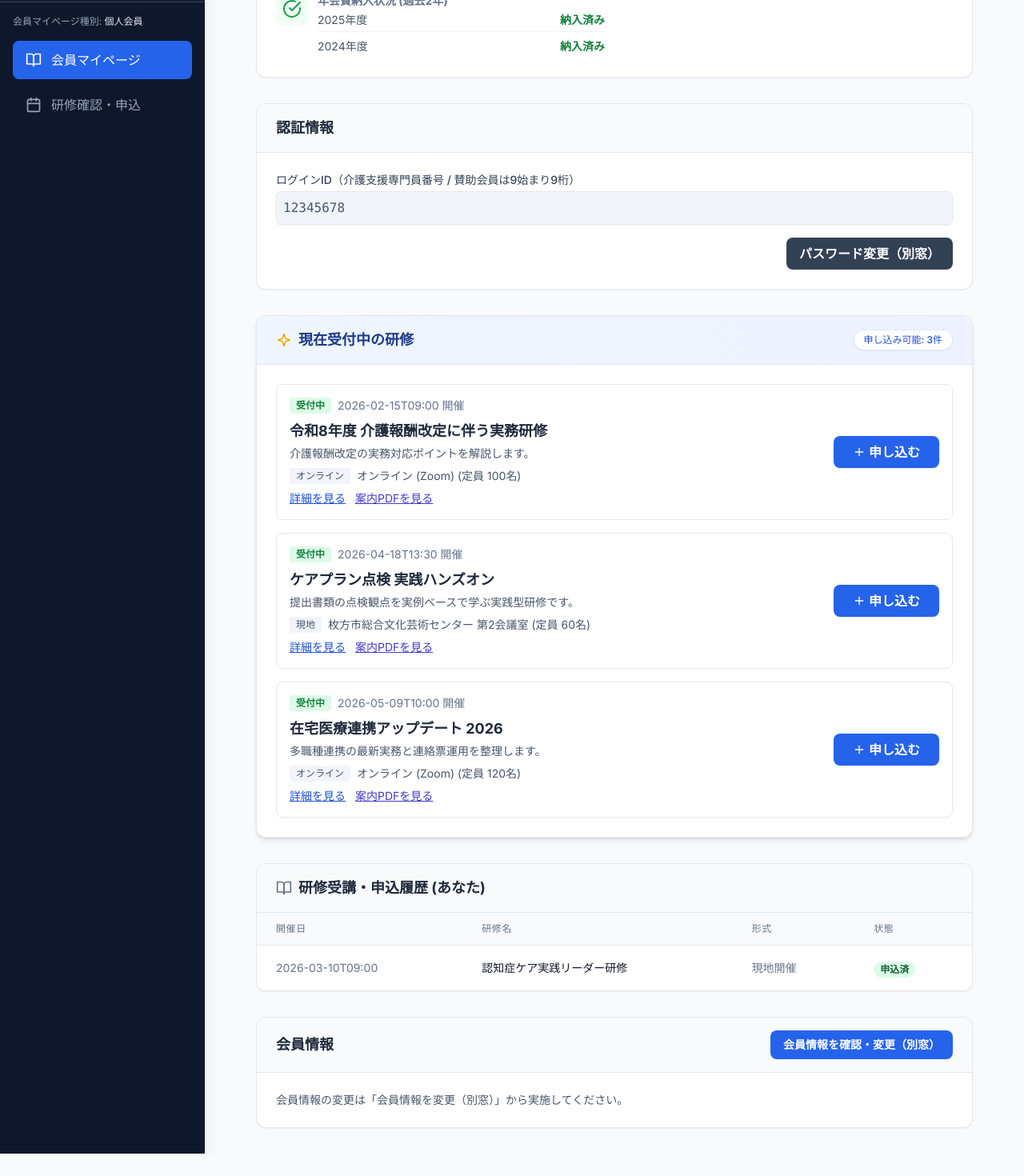
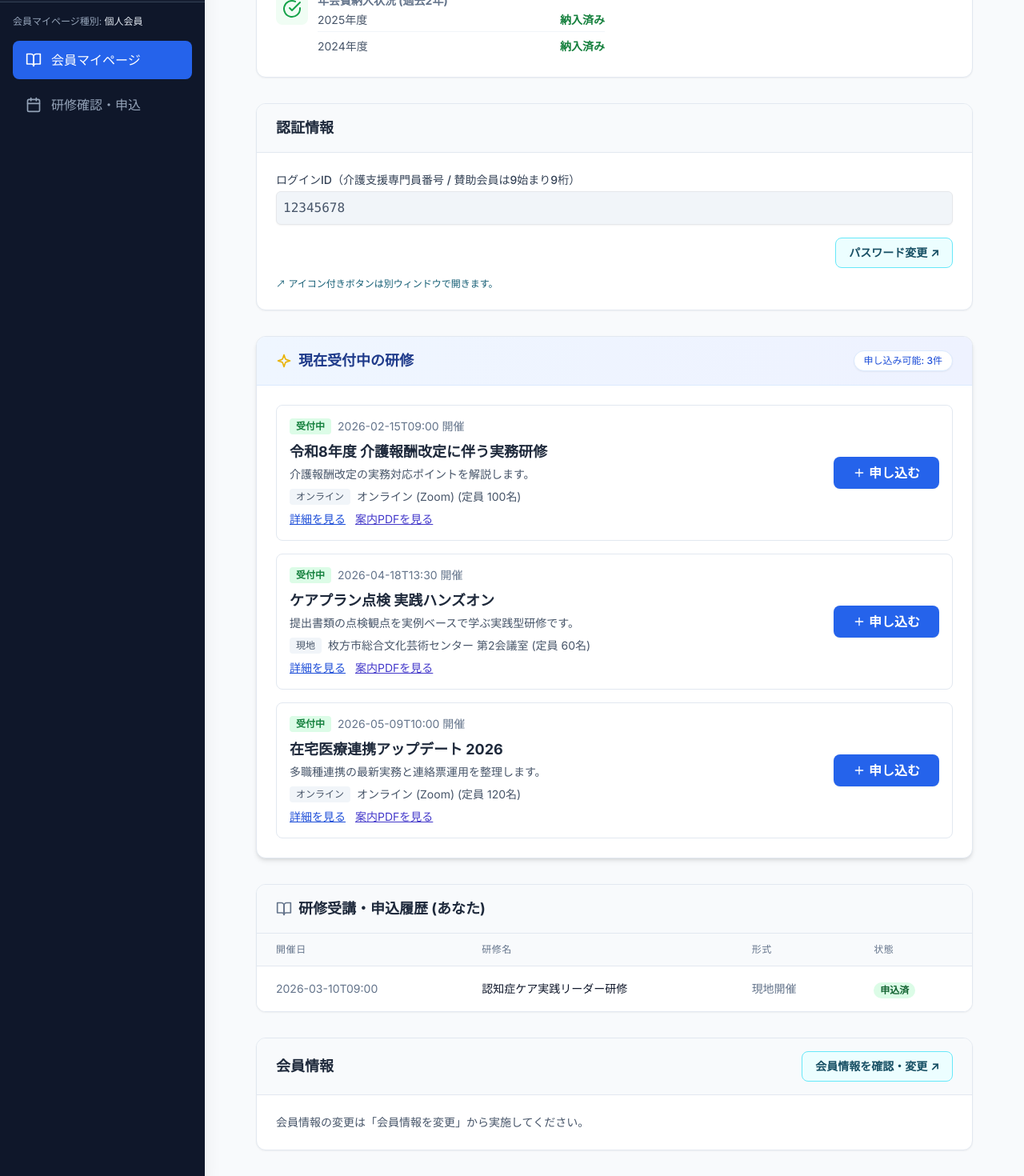
Before and after one commit to knoguchi-ship-it/hirakatacitykyougikaiIDE, a React (Vite) app: page / in a window 1280 px wide. Shown: the part 223-1693 px from the top of the page at 80% size. Before the commit the page ends 1665 px from the top, so only its background shows below. Built offline with nearby package versions, Linux system fonts and the light colour scheme.

Commit message:
ui: remove 別窓 notation and style detached actions

```diff
--- a/src/components/MemberForm.tsx
+++ b/src/components/MemberForm.tsx
@@ -447,12 +447,14 @@ const MemberForm: React.FC<MemberFormProps> = ({ initialMember, activeStaffId, d
               <button
                 type="button"
                 onClick={() => setPasswordModalOpen(true)}
-                className="px-4 py-2 rounded-lg text-white font-bold bg-slate-700 hover:bg-slate-800"
+                title="別ウィンドウで開きます"
+                className="px-4 py-2 rounded-lg text-sm font-bold border text-cyan-900 bg-cyan-50 border-cyan-300 hover:bg-cyan-100 focus:outline-none focus:ring-2 focus:ring-cyan-500 after:ml-1 after:content-['↗']"
               >
-                パスワード変更（別窓）
+                パスワード変更
               </button>
             </div>
           </div>
+          <p className="mt-3 text-xs text-cyan-800">↗ アイコン付きボタンは別ウィンドウで開きます。</p>
         </div>
       </div>
 
@@ -646,13 +648,14 @@ const MemberForm: React.FC<MemberFormProps> = ({ initialMember, activeStaffId, d
           <button
             type="button"
             onClick={() => setProfileEditModalOpen(true)}
-            className="px-4 py-2 rounded-lg bg-primary-600 text-white text-sm font-bold hover:bg-primary-700"
+            title="別ウィンドウで開きます"
+            className="px-4 py-2 rounded-lg text-sm font-bold border text-cyan-900 bg-cyan-50 border-cyan-300 hover:bg-cyan-100 focus:outline-none focus:ring-2 focus:ring-cyan-500 after:ml-1 after:content-['↗']"
           >
-            会員情報を確認・変更（別窓）
+            会員情報を確認・変更
           </button>
         </div>
         <div className="p-6 text-sm text-slate-600">
-          会員情報の変更は「会員情報を変更（別窓）」から実施してください。
+          会員情報の変更は「会員情報を変更」から実施してください。
           {isBusiness && (
             <div className="mt-2">
               現在の所属職員数: {(member.staff || []).length} / 上限 {effectiveStaffLimit} 名
```
